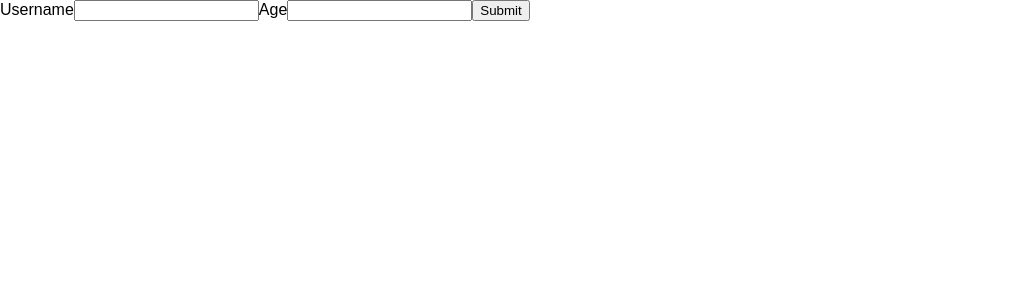
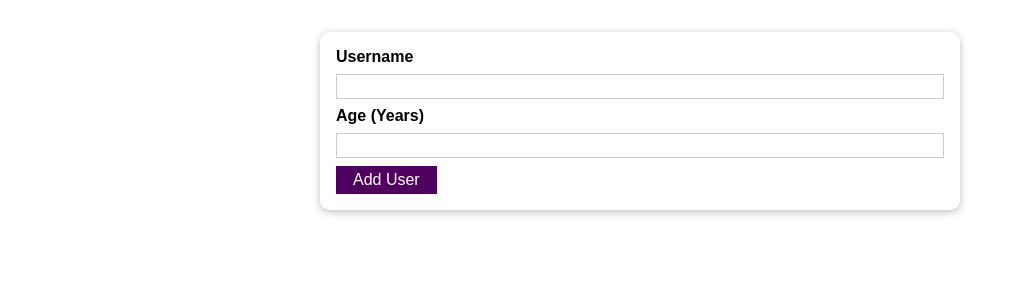
Before and after one commit to hajschroeder/react-practice-and-ref-guide2, a React (Create React App) app: page / in a window 1280 px wide. Shown: the top 300 px of the page, without its empty margins (0-1026 px from the left). Built offline with nearby package versions, Linux system fonts and the light colour scheme.

Commit message:
include card and button

```diff
--- /dev/null
+++ b/src/components/UI/Button.js
@@ -0,0 +1,16 @@
+import classes from './Button.module.css'
+
+const Button = (props) => {
+  return (
+    <button
+      className={classes.button}
+      type={props.type || 'button'}
+      onClick={props.onClick}
+    >
+      {props.children}
+    </button>
+  )
+}
+
+
+export default Button;
--- /dev/null
+++ b/src/components/UI/Button.module.css
@@ -0,0 +1,18 @@
+.button {
+  font: inherit;
+  border: 1px solid #4f005f;
+  background: #4f005f;
+  color: white;
+  padding: 0.25rem 1rem;
+  cursor: pointer;
+}
+
+.button:hover,
+.button:active {
+  background: #741188;
+  border-color: #741188;
+}
+
+.button:focus {
+  outline: none;
+}
--- a/src/components/UI/Card.js
+++ b/src/components/UI/Card.js
@@ -0,0 +1,9 @@
+import React from 'react';
+
+import classes from './Card.module.css';
+
+const Card = (props) => {
+  return <div className={`${classes.card} ${props.className}`}>{props.children}</div>;
+};
+
+export default Card;
--- /dev/null
+++ b/src/components/UI/Card.module.css
@@ -0,0 +1,5 @@
+.card {
+  background: white;
+  box-shadow: 0 2px 8px rgba(0, 0, 0, 0.26);
+  border-radius: 10px;
+}
--- a/src/components/Users/AddUser.js
+++ b/src/components/Users/AddUser.js
@@ -1,18 +1,26 @@
-import React from 'react';
+import React, { useState } from 'react';
+
+import Card from '../UI/Card';
+import Button from '../UI/Button';
+import classes from './AddUser.module.css';
 
 const AddUser = (props) => {
-  const addUserHandler = (event) =>{
+  const [enteredUsernameState, setEnteredUsernameState] = useState('');
+  const addUserHandler = (event) => {
     event.preventDefault();
-  }
+  };
+
   return (
-    <form onSubmit={addUserHandler}>
-      <label htmlFor='username'>Username</label>
-      <input id='username' type='text' />
-      <label htmlFor='age'>Age</label>
-      <input id='age' type='number'></input>
-      <button type='submit'>Submit</button>
-    </form>
-  )
-}
+    <Card className={classes.input}>
+      <form onSubmit={addUserHandler}>
+        <label htmlFor="username">Username</label>
+        <input id="username" type="text" />
+        <label htmlFor="age">Age (Years)</label>
+        <input id="age" type="number" />
+        <Button type="submit">Add User</Button>
+      </form>
+    </Card>
+  );
+};
 
 export default AddUser;
--- /dev/null
+++ b/src/components/Users/AddUser.module.css
@@ -0,0 +1,26 @@
+.input {
+  margin: 2rem auto;
+  padding: 1rem;
+  width: 90%;
+  max-width: 40rem;
+}
+
+.input label {
+  display: block;
+  font-weight: bold;
+  margin-bottom: 0.5rem;
+}
+
+.input input {
+  font: inherit;
+  display: block;
+  width: 100%;
+  border: 1px solid #ccc;
+  padding: 0.15rem;
+  margin-bottom: 0.5rem;
+}
+
+.input input:focus {
+  outline: none;
+  border-color: #4f005f;
+}
```
